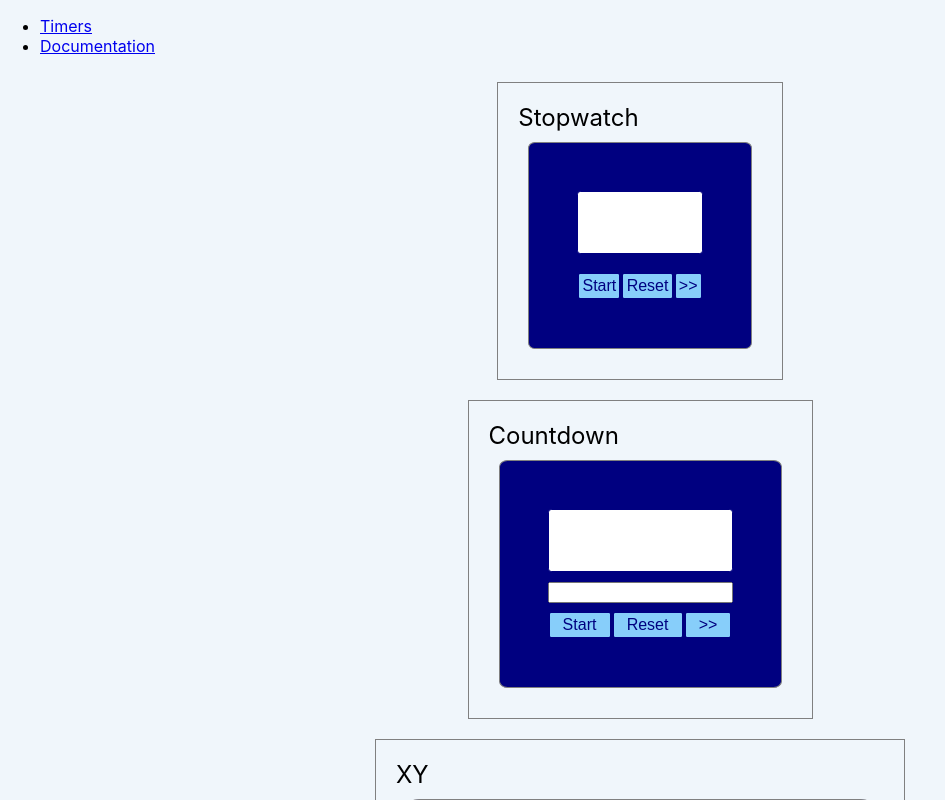
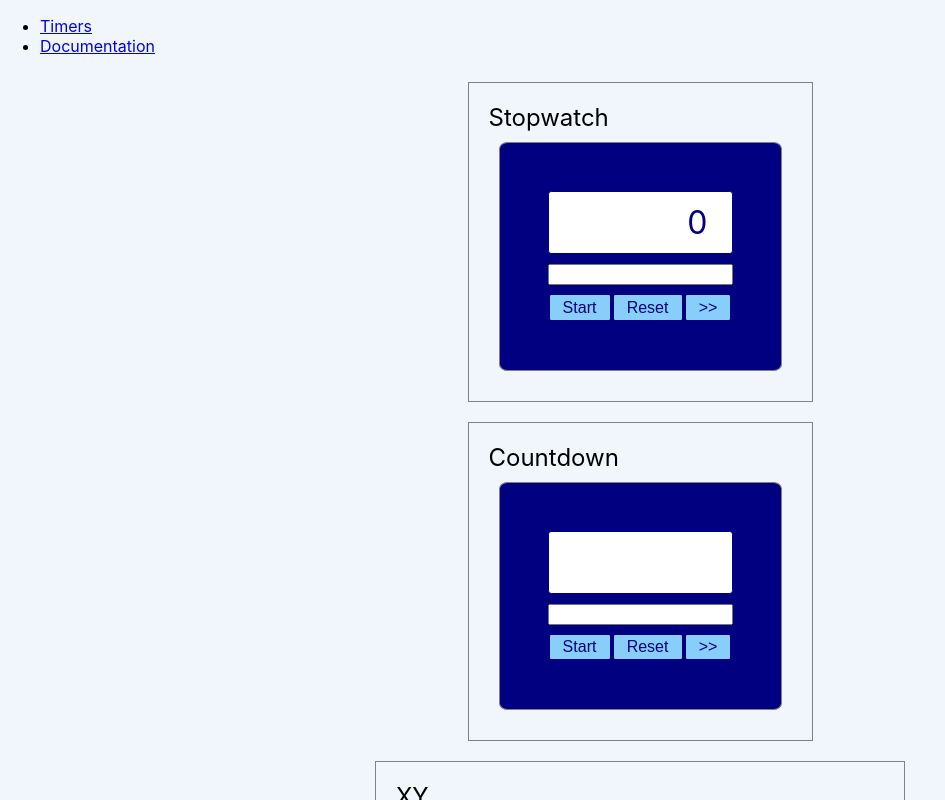
Before and after one commit to prof-tejera/assignment-1-ruadh, a React (Create React App) app: page / in a window 1280 px wide. Shown: the whole page, without its empty margins (0-945 px from the left). Built offline with nearby package versions, Linux system fonts and the light colour scheme.

Commit message:
corrected Stopwatch for clarified behavior

```diff
--- a/src/components/timers/Countdown.js
+++ b/src/components/timers/Countdown.js
@@ -11,7 +11,7 @@ import { countDown } from "../../utils/helpers";
 
 const Countdown = () => {
 
-    // Store current time and the countdown timer interval in state
+    // Store current time and the countdown timer (JS interval) in state
     const [currentTime, setCurrentTime] = useState('');
     const timer = useRef(null);
 
--- a/src/components/timers/Stopwatch.js
+++ b/src/components/timers/Stopwatch.js
@@ -2,6 +2,7 @@ import React from "react";
 import { useState, useRef } from "react";
 import Button from "../generic/Button"
 import DisplayTime from "../generic/DisplayTime";
+import Input from "../generic/Input"
 import { countUp } from "../../utils/helpers";
 
 // TO DO:
@@ -9,18 +10,22 @@ import { countUp } from "../../utils/helpers";
 
 const Stopwatch = () => {
 
-    // Store current time and the countup interval in state
-    const [currentTime, setCurrentTime] = useState('');
-    const interval = useRef(null);
+    // Store current time and countup timer (JS interval) in state
+    const [currentTime, setCurrentTime] = useState(0);
+    const [endTime, setEndTime] = useState('');
+    const timer = useRef(null);
 
     return <div className="timer">
         <div className="display">
             <DisplayTime text={currentTime} />
         </div>
+        <div className="inputs">
+            <Input value={endTime} onChange={(e)=>setEndTime(e.target.value)} />
+        </div>
         <div className="buttons">
-            <Button text="Start" onClick={() => countUp(interval, setCurrentTime, 0)} />
-            <Button text="Reset" onClick={() => countUp(interval, setCurrentTime, '')} />
-            <Button text=">>" onClick={() => countUp(interval, setCurrentTime, currentTime)} />
+            <Button text="Start" onClick={() => countUp(timer, setCurrentTime, 0, endTime)} />
+            <Button text="Reset" onClick={() => countUp(timer, setCurrentTime, '', endTime)} />
+            <Button text=">>" onClick={() => countUp(timer, setCurrentTime, endTime, endTime)} />
         </div>
     </div>;
 
--- a/src/utils/helpers.js
+++ b/src/utils/helpers.js
@@ -24,6 +24,7 @@ const intervalTimer = (timer, time, set, timeSetter, setSetter) => {
             // Exit the loop
             if (time <= 0 && set <= 0) {
                 clearInterval(timer.current);
+                // TO DO:  maybe return a "done" status?
             }
         }, 1000);
     } else {
@@ -36,7 +37,7 @@ const intervalTimer = (timer, time, set, timeSetter, setSetter) => {
 const countDown = (timer, setter, newTime) => {
     clearInterval(timer.current);
     if (newTime > 0) {
-        console.log(`running createTimer`);
+        console.log(`running countDown`);
         timer.current = setInterval(() => {
             setter(newTime--);
             if (newTime < 0) {
@@ -48,15 +49,19 @@ const countDown = (timer, setter, newTime) => {
     }
 }
 
-const countUp = (timer, setter, newTime) => {
+// TO DO:  refactor to merge with countUp?
+const countUp = (timer, setter, newTime, endTime) => {
     clearInterval(timer.current);
     if (newTime === 0) {
+        console.log(`running countUp`);
         timer.current = setInterval(() => {
             setter(newTime++);
+            if (newTime > endTime) {
+                clearInterval(timer.current);
+            }
         }, 1000);
     } else {
         setter(newTime);
-        clearInterval(timer.current);
     }
 }
 
```
